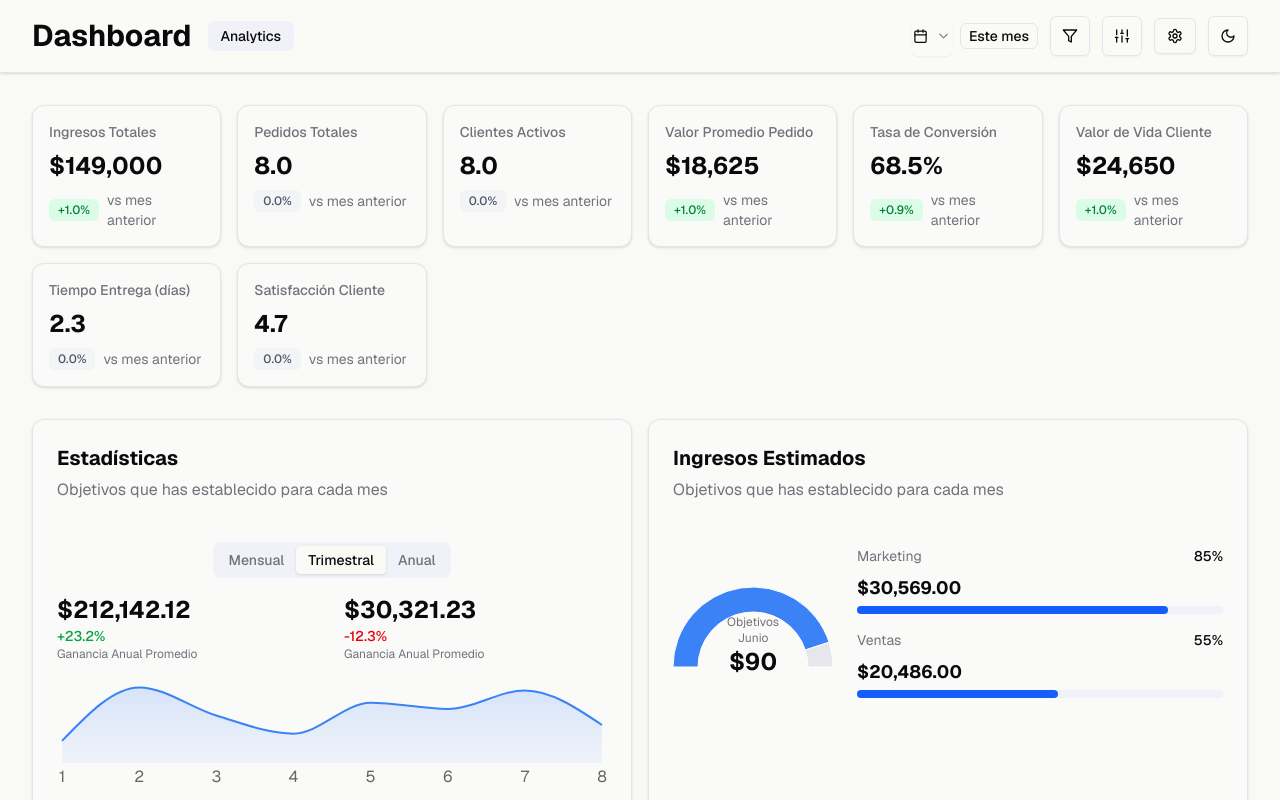
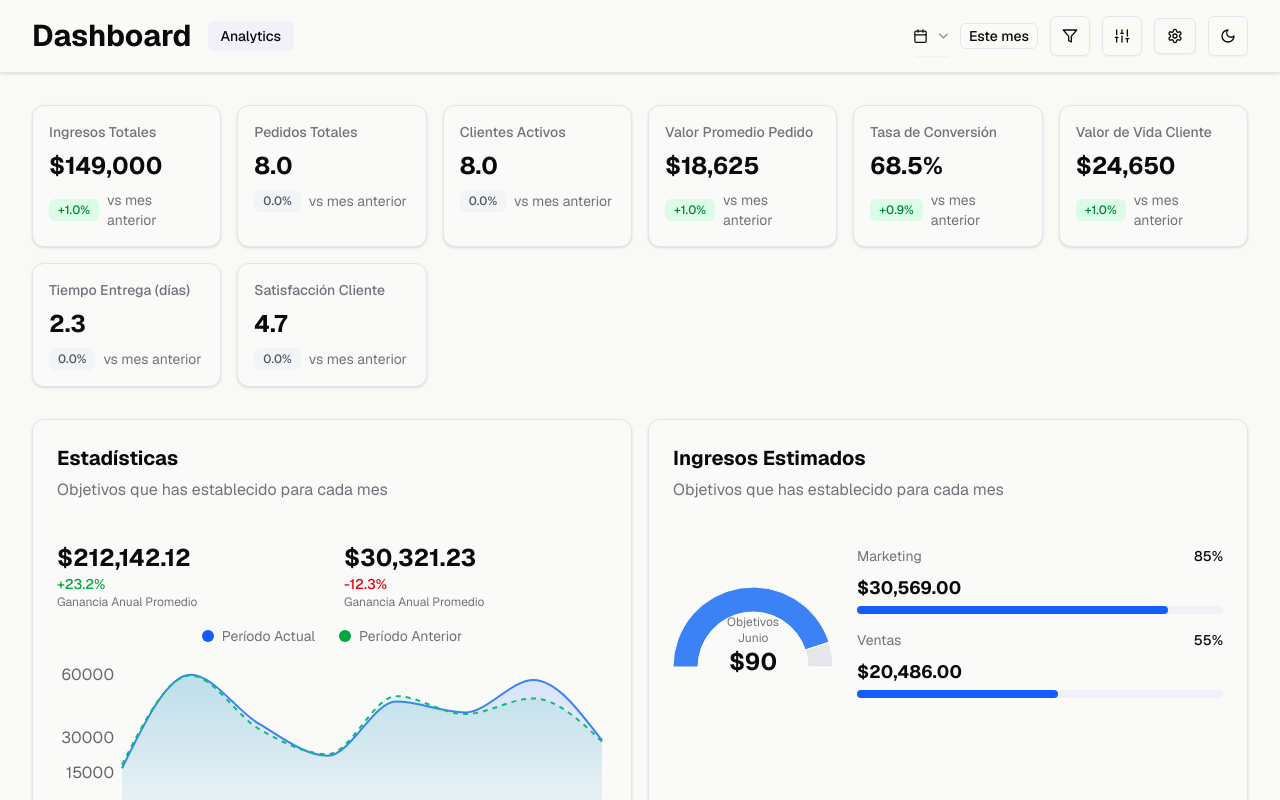
Before and after one commit to epech-wq/crm-dashbord, a Next.js app: page / in a window 1280 px wide. Shown: the top 800 px of the page. Built offline with nearby package versions, Linux system fonts and the light colour scheme.

Commit message:
Add: estadistica

```diff
--- a/components/charts-system.tsx
+++ b/components/charts-system.tsx
@@ -206,15 +206,6 @@ export const ChartsGrid = ({ period, visibleCharts }: ChartsGridProps) => {
       description: "Objetivos que has establecido para cada mes",
       component: (
         <div>
-          {/* Period selector */}
-          <div className="flex justify-center mb-4">
-            <div className="flex bg-muted rounded-lg p-1">
-              <button className="px-3 py-1 text-sm font-medium text-muted-foreground">Mensual</button>
-              <button className="px-3 py-1 text-sm font-medium bg-background rounded text-foreground shadow-sm">Trimestral</button>
-              <button className="px-3 py-1 text-sm font-medium text-muted-foreground">Anual</button>
-            </div>
-          </div>
-
           {/* Statistics values */}
           <div className="grid grid-cols-2 gap-6 mb-4">
             <div>
@@ -229,23 +220,51 @@ export const ChartsGrid = ({ period, visibleCharts }: ChartsGridProps) => {
             </div>
           </div>
 
-          {/* Area chart */}
-          <ResponsiveContainer width="100%" height={120}>
+          {/* Legend */}
+          <div className="flex justify-center gap-6 mb-4">
+            <div className="flex items-center gap-2">
+              <div className="w-3 h-3 rounded-full bg-blue-600"></div>
+              <span className="text-sm text-muted-foreground">Período Actual</span>
+            </div>
+            <div className="flex items-center gap-2">
+              <div className="w-3 h-3 rounded-full bg-green-600"></div>
+              <span className="text-sm text-muted-foreground">Período Anterior</span>
+            </div>
+          </div>
+
+          {/* Area chart with two lines */}
+          <ResponsiveContainer width="100%" height={180}>
             <AreaChart data={chartData.salesData.slice(0, 8)}>
               <defs>
-                <linearGradient id="statsGradient" x1="0" y1="0" x2="0" y2="1">
+                <linearGradient id="statsGradientCurrent" x1="0" y1="0" x2="0" y2="1">
                   <stop offset="5%" stopColor="#3b82f6" stopOpacity={0.3} />
                   <stop offset="95%" stopColor="#3b82f6" stopOpacity={0.1} />
                 </linearGradient>
+                <linearGradient id="statsGradientPrevious" x1="0" y1="0" x2="0" y2="1">
+                  <stop offset="5%" stopColor="#10b981" stopOpacity={0.2} />
+                  <stop offset="95%" stopColor="#10b981" stopOpacity={0.05} />
+                </linearGradient>
               </defs>
+              <XAxis dataKey="period" axisLine={false} tickLine={false} className="text-xs fill-muted-foreground" />
+              <YAxis axisLine={false} tickLine={false} className="text-xs fill-muted-foreground" />
+              <Tooltip content={<CustomTooltip />} />
               <Area
                 type="monotone"
                 dataKey="ventas"
                 stroke="#3b82f6"
                 strokeWidth={2}
-                fill="url(#statsGradient)"
+                fill="url(#statsGradientCurrent)"
+                name="Período Actual"
               />
-              <XAxis dataKey="period" axisLine={false} tickLine={false} className="text-xs fill-muted-foreground" />
+              <Area
+                type="monotone"
+                dataKey="ventasAnterior"
+                stroke="#10b981"
+                strokeWidth={2}
+                strokeDasharray="5 5"
+                fill="url(#statsGradientPrevious)"
+                name="Período Anterior"
+              />
             </AreaChart>
           </ResponsiveContainer>
         </div>
```
